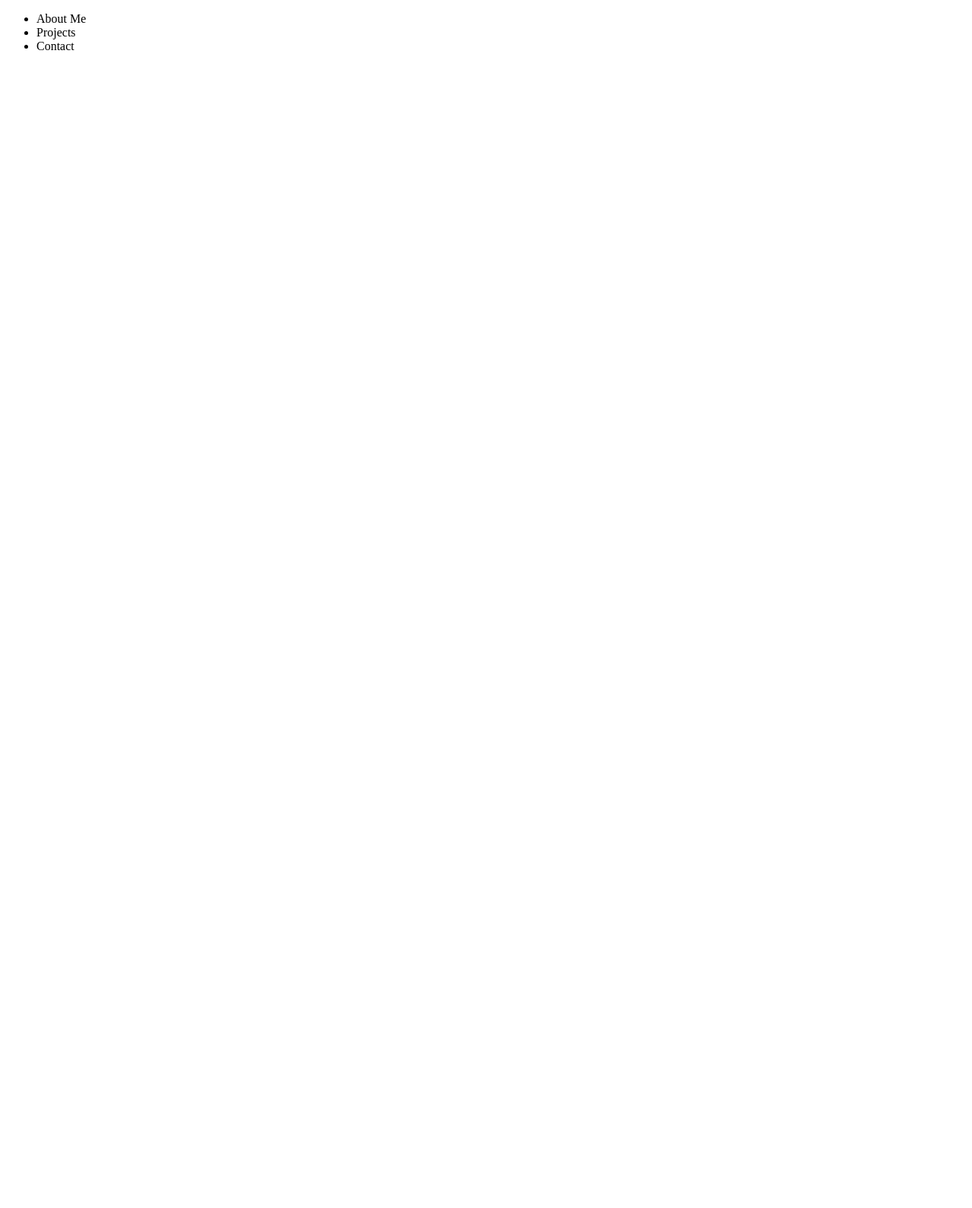
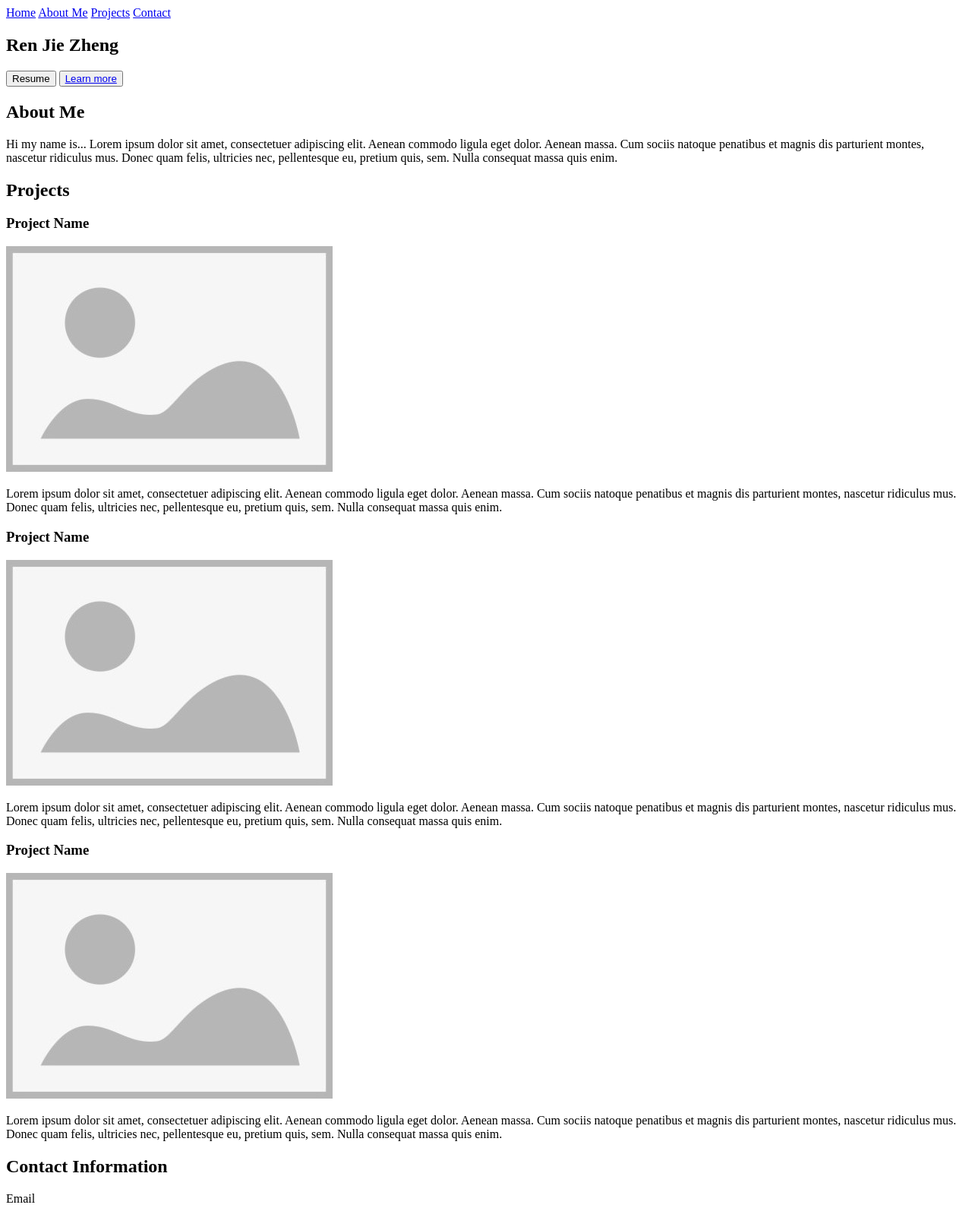
Before and after one commit to RenJieZheng/renjiezheng.github.io, a plain HTML site: page index.html in a window 1280 px wide. Shown: the top 1590 px of the page at 76% size. Before the commit the page ends 800 px from the top, so only its background shows below. Drawn offline with Linux system fonts and the light colour scheme.

Commit message:
placeholder html content

```diff
--- a/css/main.css
+++ b/css/main.css
@@ -0,0 +1,3 @@
+html {
+    scroll-behavior: smooth;
+}
--- a/index.html
+++ b/index.html
@@ -11,27 +11,62 @@
     </head>
     <body>
         <nav>
-            <ul>
-                <li>About Me</li>
-                <li>Projects</li>
-                <li>Contact</li>
-            </ul>
+            <a href="#home">Home</a>
+            <a href="#about-me">About Me</a>
+            <a href="#projects">Projects</a>
+            <a href="#contact">Contact</a>
         </nav>
         <main>
+            <section id="home">
+                <h1>Ren Jie Zheng</h1>
+                <button>Resume</button>
+                <button><a href="#about-me">Learn more</a></button>
+            </section>
             <section id="about-me">
-
+                <h1>About Me</h1>
+                <p>
+                    Hi my name is... Lorem ipsum dolor sit amet, consectetuer adipiscing elit. Aenean commodo ligula eget dolor.
+                    Aenean massa. Cum sociis natoque penatibus et magnis dis parturient montes, nascetur ridiculus mus.
+                    Donec quam felis, ultricies nec, pellentesque eu, pretium quis, sem. Nulla consequat massa quis enim.
+                </p>
             </section>
             <section id="projects">
+                <h2>Projects</h2>
                 <div class="card">
-
+                    <h3>Project Name</h3>
+                    <img src="./images/placeholder.jpg"/>
+                    <p>
+                        Lorem ipsum dolor sit amet, consectetuer adipiscing elit. Aenean commodo ligula eget dolor.
+                        Aenean massa. Cum sociis natoque penatibus et magnis dis parturient montes, nascetur ridiculus mus.
+                        Donec quam felis, ultricies nec, pellentesque eu, pretium quis, sem. Nulla consequat massa quis enim.
+                    </p>
+                </div>
+                <div class="card">
+                    <h3>Project Name</h3>
+                    <img src="./images/placeholder.jpg"/>
+                    <p>
+                        Lorem ipsum dolor sit amet, consectetuer adipiscing elit. Aenean commodo ligula eget dolor.
+                        Aenean massa. Cum sociis natoque penatibus et magnis dis parturient montes, nascetur ridiculus mus.
+                        Donec quam felis, ultricies nec, pellentesque eu, pretium quis, sem. Nulla consequat massa quis enim.
+                    </p>
+                </div>
+                <div class="card">
+                    <h3>Project Name</h3>
+                    <img src="./images/placeholder.jpg"/>
+                    <p>
+                        Lorem ipsum dolor sit amet, consectetuer adipiscing elit. Aenean commodo ligula eget dolor.
+                        Aenean massa. Cum sociis natoque penatibus et magnis dis parturient montes, nascetur ridiculus mus.
+                        Donec quam felis, ultricies nec, pellentesque eu, pretium quis, sem. Nulla consequat massa quis enim.
+                    </p>
                 </div>
             </section>
             <section id="contact">
-
+                <h2>Contact Information</h2>
+                <p>Email</p>
+                <p>Phone</p>
+                <p>LinkedIn</p>
+                <button>Resume</button>
             </section>
         </main>
-        <footer>
-
-        </footer>
     </body>
 </html>
```
Also changed, not shown: images/placeholder.jpg (added).
